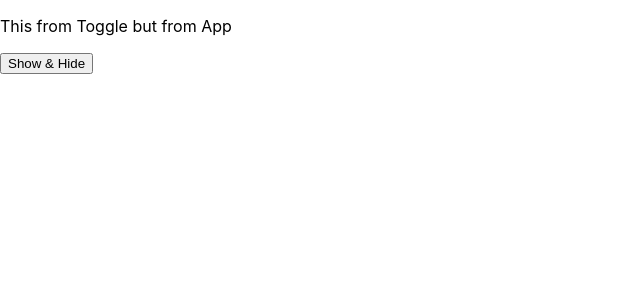
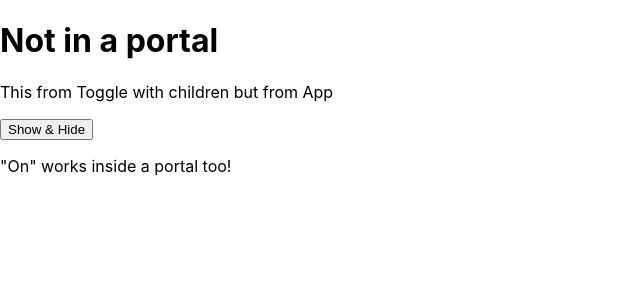
Before and after one commit to helios88/renderprops, a React (Create React App) app: page / in a window 1280 px wide. Shown: the top 300 px of the page, without its empty margins (0-640 px from the left). Built offline with nearby package versions, Linux system fonts and the light colour scheme.

Commit message:
added Portal Route w ReactDOM

```diff
--- a/src/App.js
+++ b/src/App.js
@@ -1,18 +1,22 @@
 import React, { Component } from 'react'
 import Toggle from './Toggle'
-
+import Portal from './Portal'
 export default class App extends Component {
   render() {
     return (
       <div>
-        <Toggle
-          render={({ on, toggle }) => (
+        <h1>Not in a portal</h1>
+        <Toggle>
+          {({ on, toggle }) => (
             <>
-              {on && <p>This from Toggle but from App</p>}
+              {on && <p>This from Toggle with children but from App</p>}
               <button onClick={toggle}>Show &amp; Hide</button>
+              <Portal>
+                {on && <p>"On" works inside a portal too!</p>}
+              </Portal>
             </>
           )}
-        />
+        </Toggle>
       </div >
     )
   }
--- a/src/Portal.js
+++ b/src/Portal.js
@@ -7,16 +7,17 @@ export default class Portal extends Component {
  constructor() {
   super();
   this.el = document.createElement('div')
- }
- componentDidMount() {
+ };
+
+ componentDidMount = () => {
   portalRoot.appendChild(this.el)
  }
- componentWillUnmount() {
-  portalRoot.removeChild(this.el)
+ componentWillUnmount = () => {
+  portalRoot.appendChild(this.el)
  }
 
  render() {
-  const { children } = this.props;
-  return ReactDOM.createPortal(children, this.el);
+  const { children } = this.props
+  return ReactDOM.createPortal(children, this.el)
  }
 }
--- a/src/Toggle.js
+++ b/src/Toggle.js
@@ -13,14 +13,10 @@ export default class Toggle extends Component {
  }
 
  render() {
-  const { render } = this.props
-  return (
-   <div>
-    {render({
-     on: this.state.on,
-     toggle: this.toggle
-    })}
-   </div>
-  )
+  const { children } = this.props
+  return children({
+   on: this.state.on,
+   toggle: this.toggle
+  })
  }
 }
```
